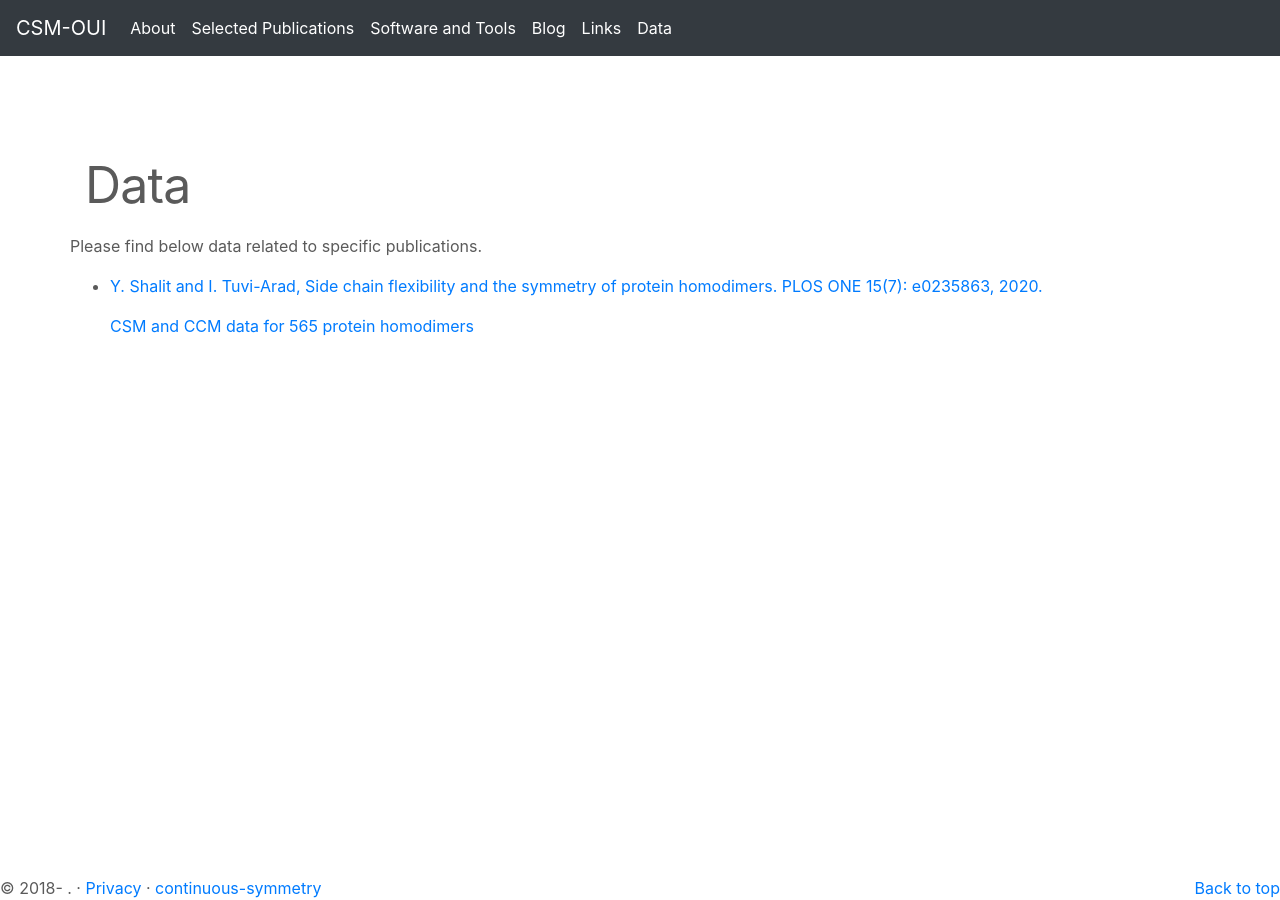
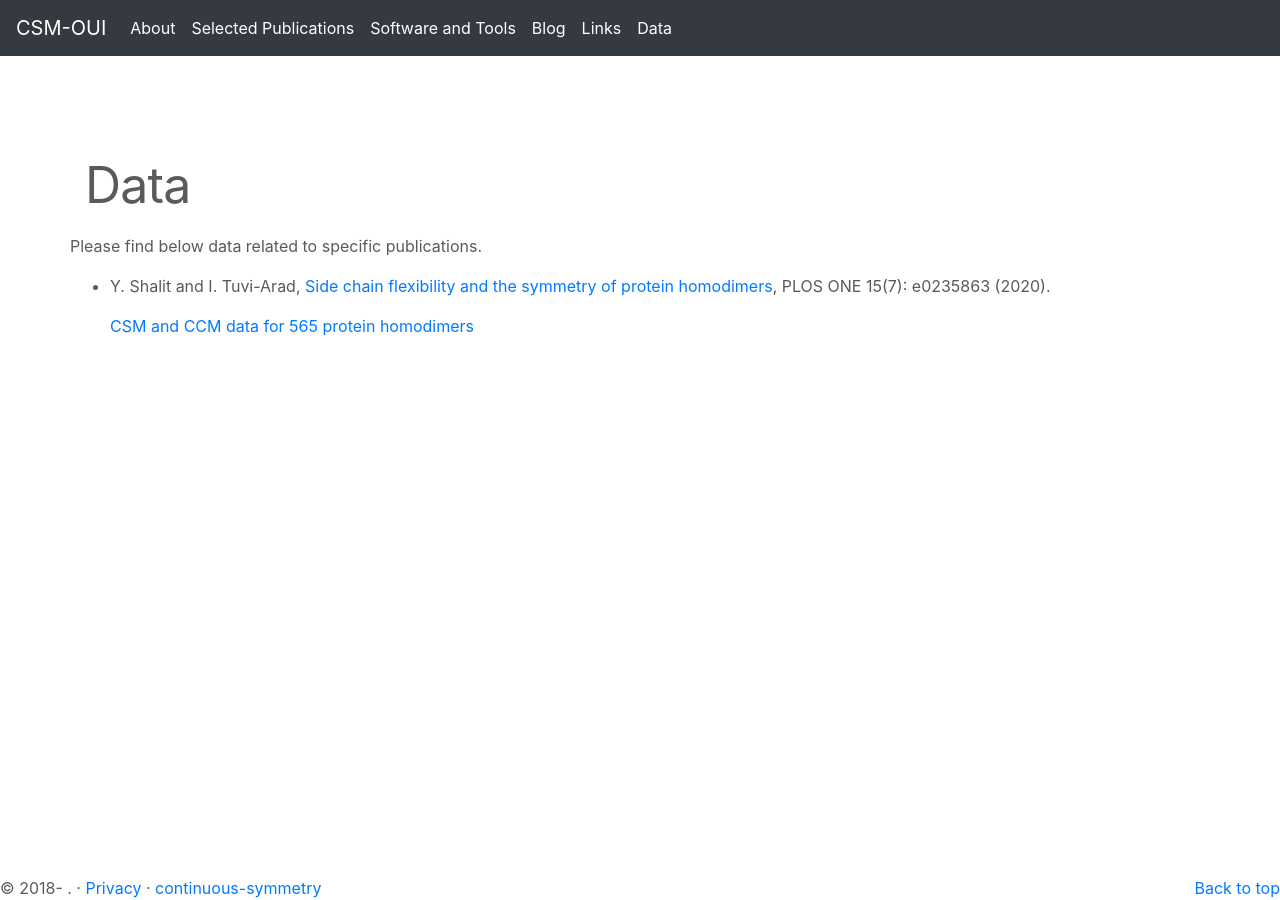
Before and after one commit to continuous-symmetry/our_research_group, a Jekyll site: the page built from 06_Data.md, in a window 1280 px wide. Built offline with Jekyll 4.4.1, drawn with Linux system fonts in a browser that asks for light colours.

```diff
--- a/06_Data.md
+++ b/06_Data.md
@@ -6,7 +6,7 @@ permalink: "/Data/"
 
 Please find below data related to specific publications.
 
-* [Y. Shalit and I. Tuvi-Arad, Side chain flexibility and the symmetry of protein homodimers. PLOS ONE 15(7): e0235863, 2020.](https://doi.org/10.1371/journal.pone.0235863)
+* Y. Shalit and I. Tuvi-Arad, [Side chain flexibility and the symmetry of protein homodimers](https://doi.org/10.1371/journal.pone.0235863), PLOS ONE 15(7): e0235863 (2020).
 
   [CSM and CCM data for 565 protein homodimers](/assets/data/S2-appendix.xlsx)
 <!--[Symmetry of Protein Homodimers](/assets/data/S2-appendix.xlsx)-->
```
